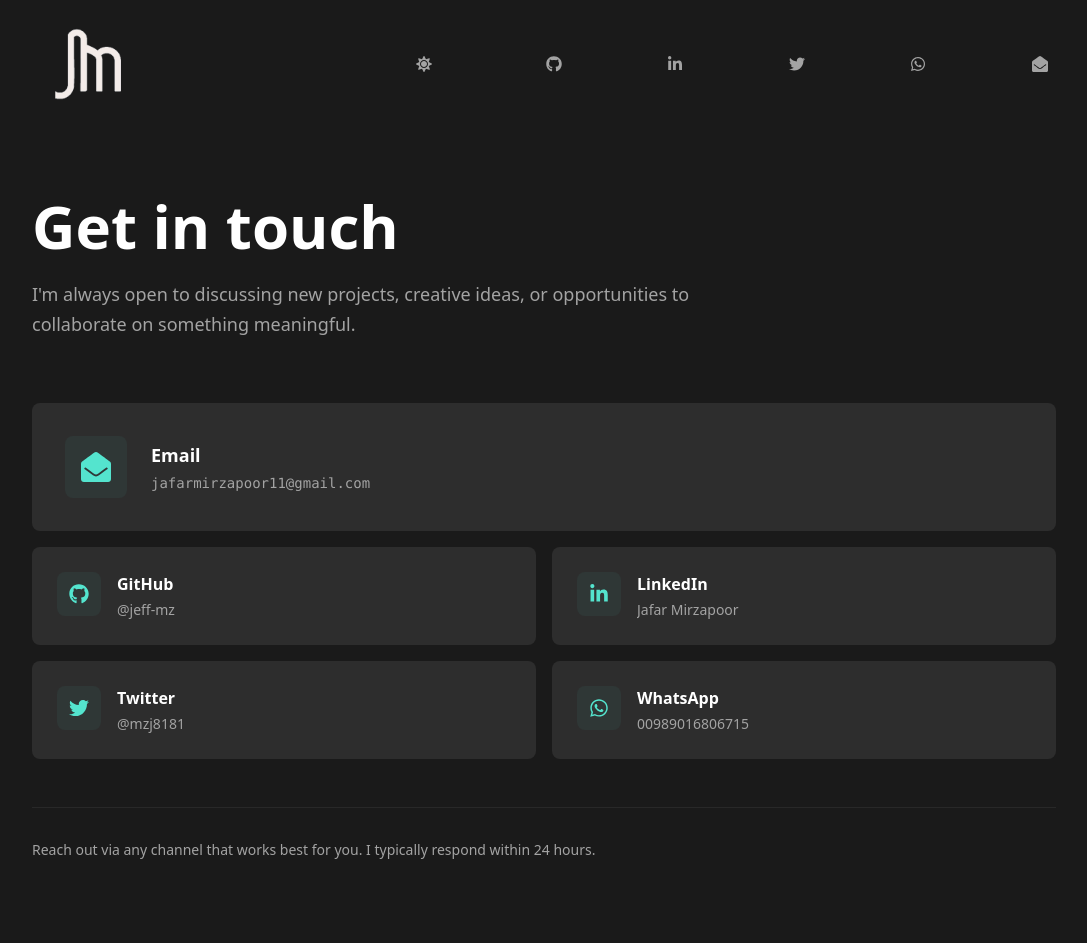
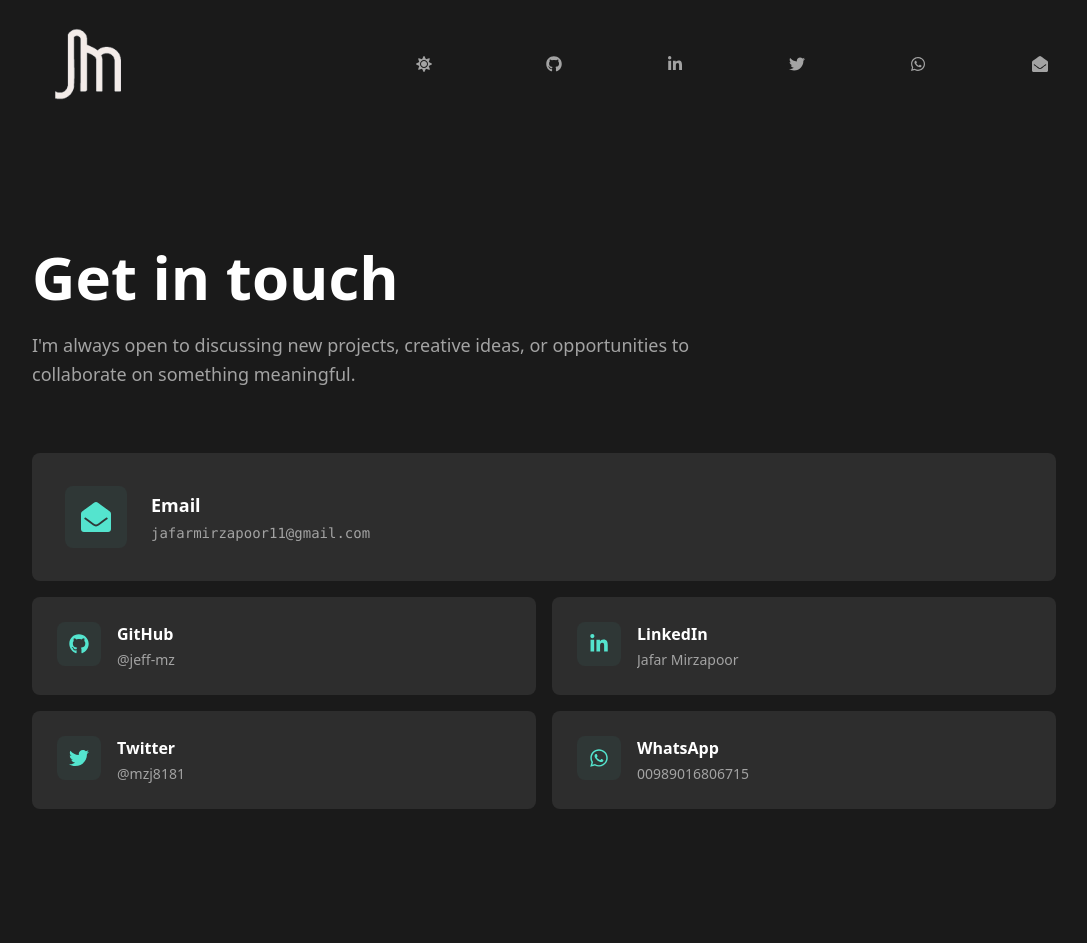
Before and after one commit to jeff-mz/react-simple-portfolio, a React (Vite) app: page /contact in a window 1280 px wide. Shown: the top 943 px of the page, without its empty margins (96-1183 px from the left). Built offline with nearby package versions, Linux system fonts and the light colour scheme.

Commit message:
Update Contact.jsx

```diff
--- a/src/components/Contact.jsx
+++ b/src/components/Contact.jsx
@@ -124,13 +124,6 @@ function Contact() {
               ))}
           </div>
         </div>
-
-        {/* Optional: Quick note below contacts */}
-        <div className="mt-12 pt-8 border-t border-light-text-secondary/10 dark:border-dark-text-secondary/10">
-          <p className="text-sm text-light-text-secondary dark:text-dark-text-secondary">
-            Reach out via any channel that works best for you. I typically respond within 24 hours.
-          </p>
-        </div>
       </div>
     </section>
   );
```
